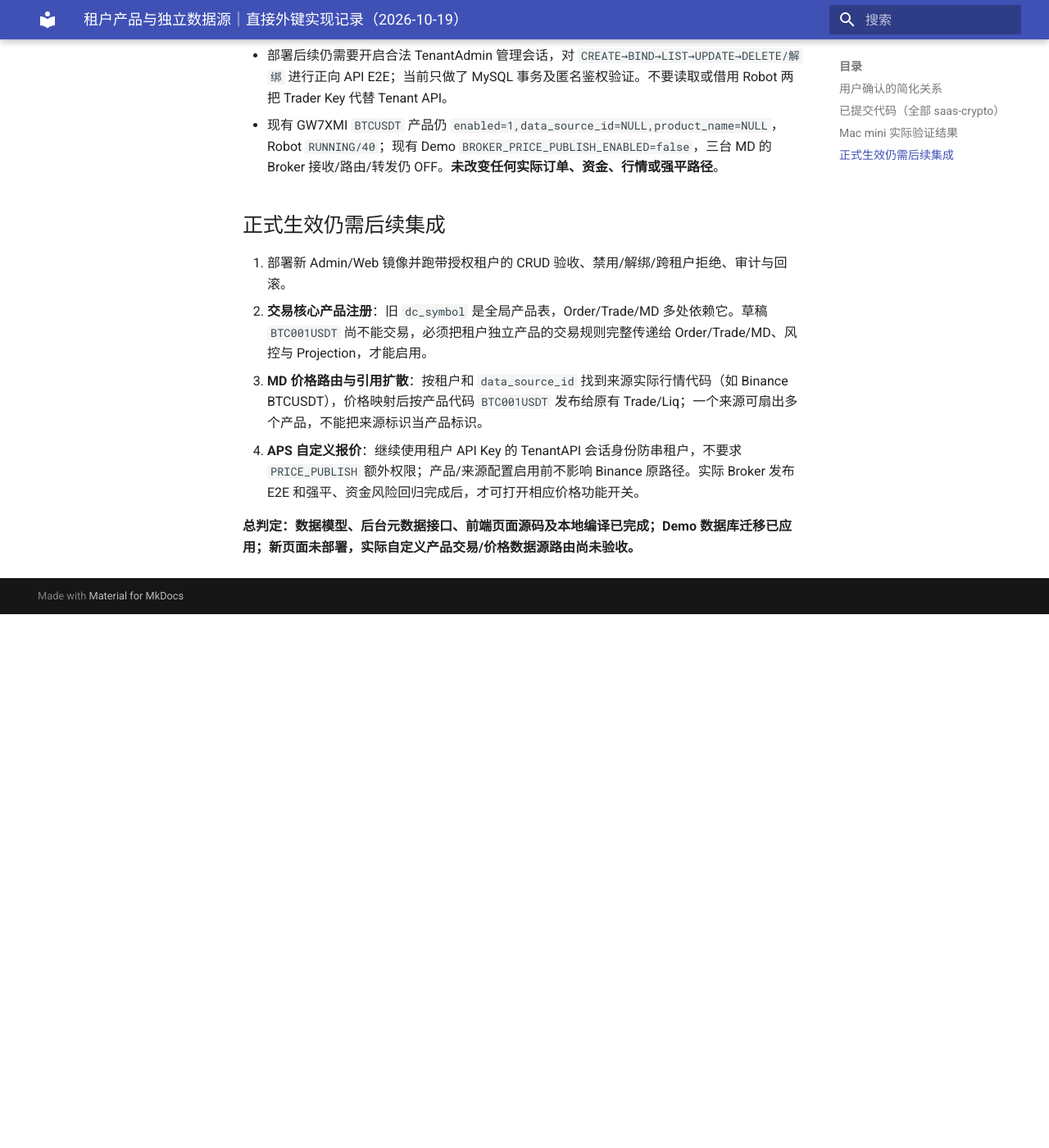
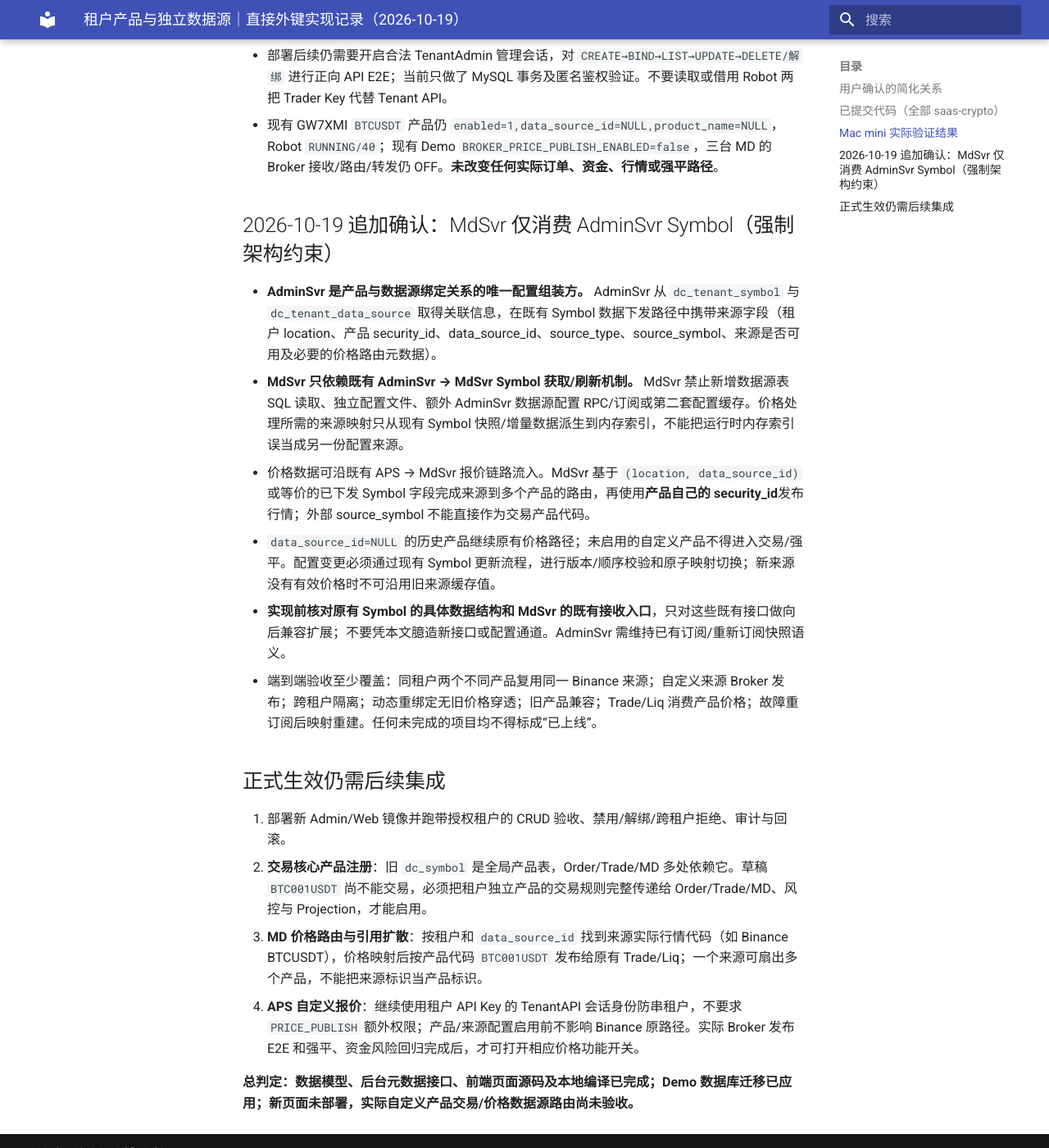
Before and after one commit to bliplink/dc-quant-deploy, an MkDocs documentation site: the page built from docs/TENANT_PRODUCT_DATA_SOURCE_IMPLEMENTATION_20261019.zh-CN.md, in a window 1280 px wide and 1400 px high, scrolled down 1983 px. Shown: the whole window at 82% size. Built offline with MkDocs 1.6.1 and Material for MkDocs 9.7.7, drawn with Linux system fonts in a browser that asks for light colours; before the commit the page ends 2732 px from its top, so only the background shows below that.

Commit message:
docs: constrain MD source routing to AdminSvr Symbol feed

```diff
--- a/docs/TENANT_PRODUCT_DATA_SOURCE_IMPLEMENTATION_20261019.zh-CN.md
+++ b/docs/TENANT_PRODUCT_DATA_SOURCE_IMPLEMENTATION_20261019.zh-CN.md
@@ -42,6 +42,15 @@
 - 部署后续仍需要开启合法 TenantAdmin 管理会话，对 `CREATE→BIND→LIST→UPDATE→DELETE/解绑` 进行正向 API E2E；当前只做了 MySQL 事务及匿名鉴权验证。不要读取或借用 Robot 两把 Trader Key 代替 Tenant API。
 - 现有 GW7XMI `BTCUSDT` 产品仍 `enabled=1,data_source_id=NULL,product_name=NULL`，Robot `RUNNING/40`；现有 Demo `BROKER_PRICE_PUBLISH_ENABLED=false`，三台 MD 的 Broker 接收/路由/转发仍 OFF。**未改变任何实际订单、资金、行情或强平路径**。
 
+## 2026-10-19 追加确认：MdSvr 仅消费 AdminSvr Symbol（强制架构约束）
+
+- **AdminSvr 是产品与数据源绑定关系的唯一配置组装方。** AdminSvr 从 `dc_tenant_symbol` 与 `dc_tenant_data_source` 取得关联信息，在既有 Symbol 数据下发路径中携带来源字段（租户 location、产品 security_id、data_source_id、source_type、source_symbol、来源是否可用及必要的价格路由元数据）。
+- **MdSvr 只依赖既有 AdminSvr → MdSvr Symbol 获取/刷新机制。** MdSvr 禁止新增数据源表 SQL 读取、独立配置文件、额外 AdminSvr 数据源配置 RPC/订阅或第二套配置缓存。价格处理所需的来源映射只从现有 Symbol 快照/增量数据派生到内存索引，不能把运行时内存索引误当成另一份配置来源。
+- 价格数据可沿既有 APS → MdSvr 报价链路流入。MdSvr 基于 `(location, data_source_id)` 或等价的已下发 Symbol 字段完成来源到多个产品的路由，再使用**产品自己的 security_id**发布行情；外部 source_symbol 不能直接作为交易产品代码。
+- `data_source_id=NULL` 的历史产品继续原有价格路径；未启用的自定义产品不得进入交易/强平。配置变更必须通过现有 Symbol 更新流程，进行版本/顺序校验和原子映射切换；新来源没有有效价格时不可沿用旧来源缓存值。
+- **实现前核对原有 Symbol 的具体数据结构和 MdSvr 的既有接收入口**，只对这些既有接口做向后兼容扩展；不要凭本文臆造新接口或配置通道。AdminSvr 需维持已有订阅/重新订阅快照语义。
+- 端到端验收至少覆盖：同租户两个不同产品复用同一 Binance 来源；自定义来源 Broker 发布；跨租户隔离；动态重绑定无旧价格穿透；旧产品兼容；Trade/Liq 消费产品价格；故障重订阅后映射重建。任何未完成的项目均不得标成“已上线”。
+
 ## 正式生效仍需后续集成
 
 1. 部署新 Admin/Web 镜像并跑带授权租户的 CRUD 验收、禁用/解绑/跨租户拒绝、审计与回滚。
```
